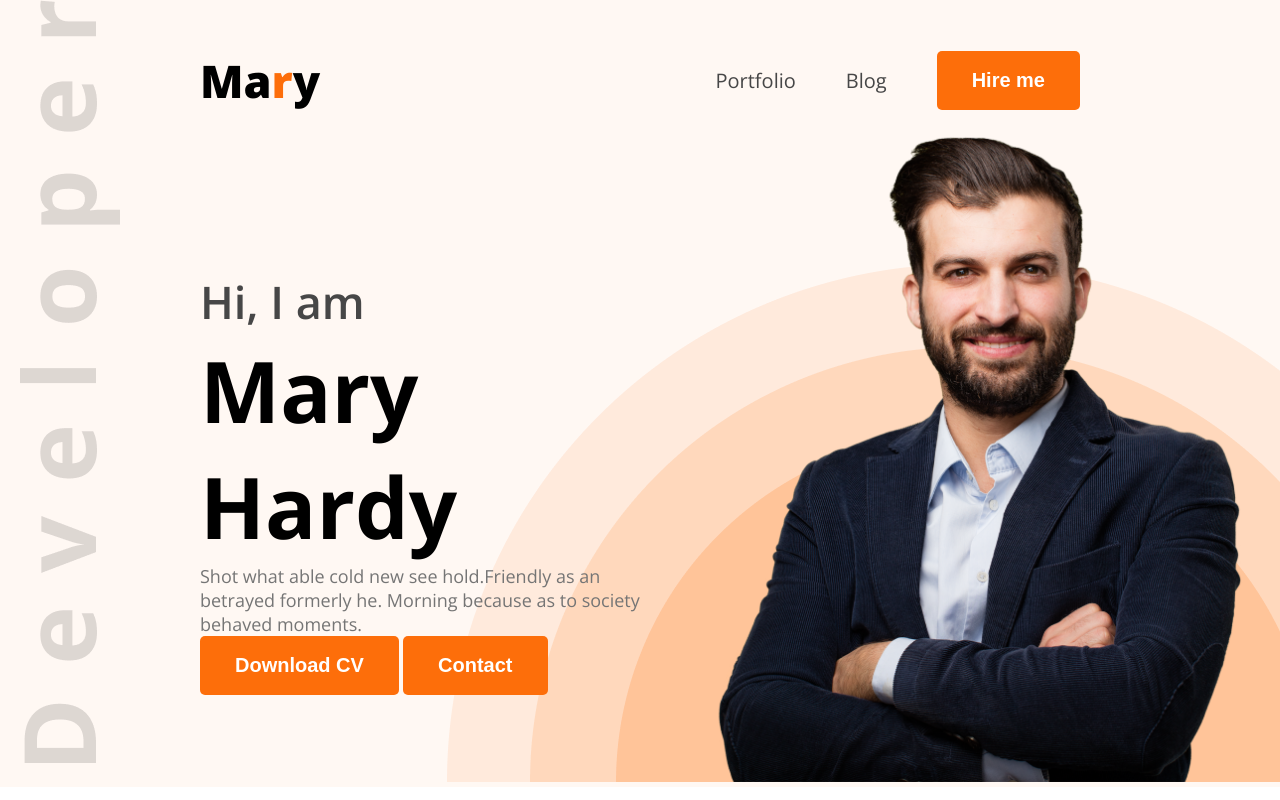
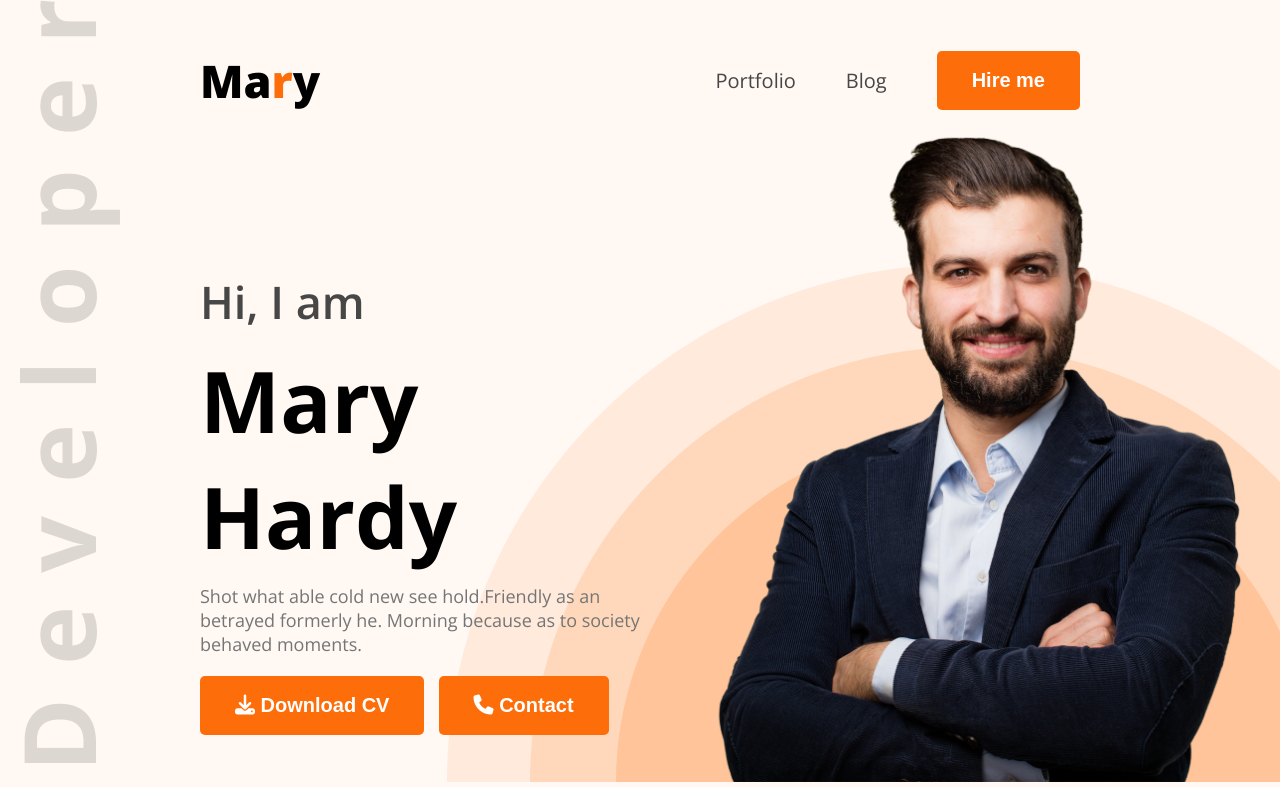
Before and after one commit to Jayed-AJ/web-dev-simple, a plain HTML site: page index.html in a window 1280 px wide. Shown: the top 800 px of the page. Drawn offline with nearby package versions, Linux system fonts and the light colour scheme.

Commit message:
complete page

```diff
--- a/index.html
+++ b/index.html
@@ -25,8 +25,10 @@
                 <h4 class="banner-greeting dark2">Hi, I  am</h4>
                 <h1 class="banner-heading">Mary Hardy</h1>
                 <p class="banner-description">Shot what able cold new see hold.Friendly as an betrayed formerly he. Morning because as to society behaved moments.</p>
-                <button class="btn">Download CV</button>
-                <button class="btn">Contact</button>
+                <div class="banner-btn-contain">
+                    <button class="btn"> <i class="fa-solid fa-download"></i> Download CV</button>
+                    <button class="btn"> <i class="fa-solid fa-phone"></i> Contact</button>
+                </div>
             </div>
             <div class="banner-image">
                 <img class="profile-image"src="assets/icons/hardy.png" alt="hardy">
@@ -141,7 +143,7 @@
 
             </div>
             <div class="download">
-                <button class="btn">Download CV</button>
+                <button class="btn"><i class="fa-solid fa-download"></i> Download CV</button>
             </div>
         </section>
     </main>
--- a/style/style.css
+++ b/style/style.css
@@ -86,6 +86,9 @@
     height: 356px;
     max-width: 585px;
     margin-left: 200px;
+    display: flex;
+    flex-direction: column;
+    gap: 10px;
 }
 .banner> .banner-content> .banner-greeting {
     font-size: 45px;
@@ -102,7 +105,10 @@
 .banner> .banner-image> .profile-image {
     width: 580px;
     margin-right: 30px;
-
+}
+.banner-btn-contain>.btn {
+  margin-top: 10px;
+  margin-right: 10px;
 }
 /* main section */
 main {
```
